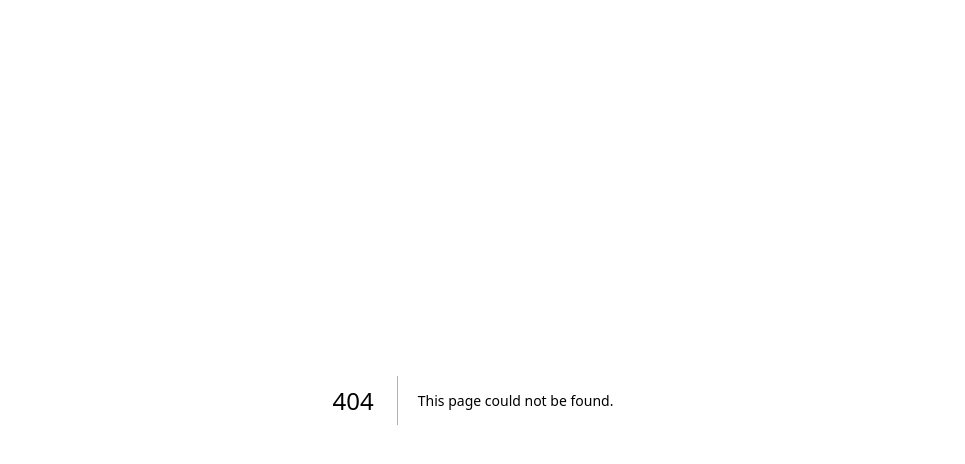
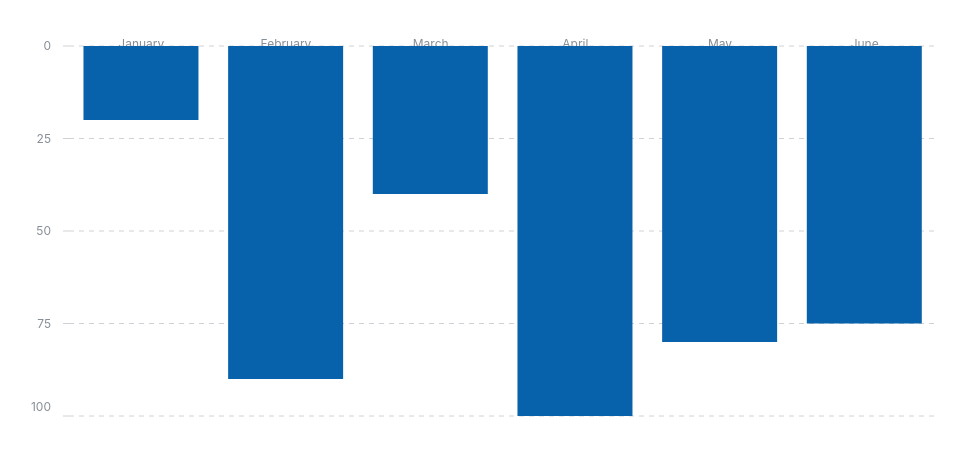
Before and after one commit to yasushi-mo/mantine-next-app-router, a Next.js app: page /charts/mantine-charts/bar-charts/top-to-bottom in a window 1280 px wide. Before the commit this address had no page. Shown: the top 464 px of the page, without its empty margins (167-1132 px from the left). Built offline with nearby package versions, Linux system fonts and the light colour scheme.

Commit message:
top-to-bottom-bar-chart

```diff
--- /dev/null
+++ b/src/app/charts/mantine-charts/bar-charts/top-to-bottom/page.tsx
@@ -0,0 +1,27 @@
+import { BarChart } from "@mantine/charts";
+
+const data = [
+  { month: "January", gap: 20 },
+  { month: "February", gap: 90 },
+  { month: "March", gap: 40 },
+  { month: "April", gap: 100 },
+  { month: "May", gap: 80 },
+  { month: "June", gap: 75 },
+];
+
+export default function Page() {
+  return (
+    <BarChart
+      h={400}
+      data={data}
+      dataKey="month"
+      series={[{ name: "gap", color: "blue.6" }]}
+      yAxisProps={{
+        reversed: true,
+      }}
+      xAxisProps={{
+        orientation: "top", // Positions x-axis at the top if this property is available
+      }}
+    />
+  );
+}
```
